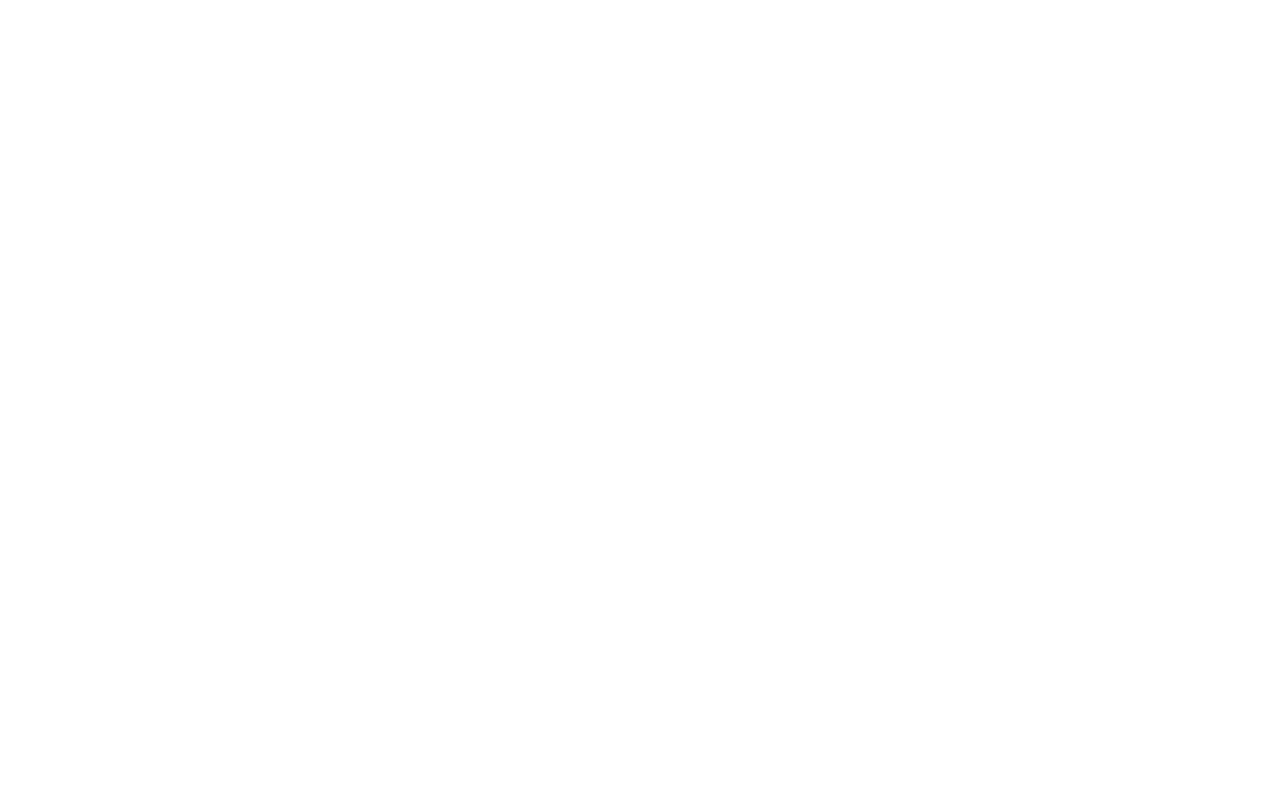
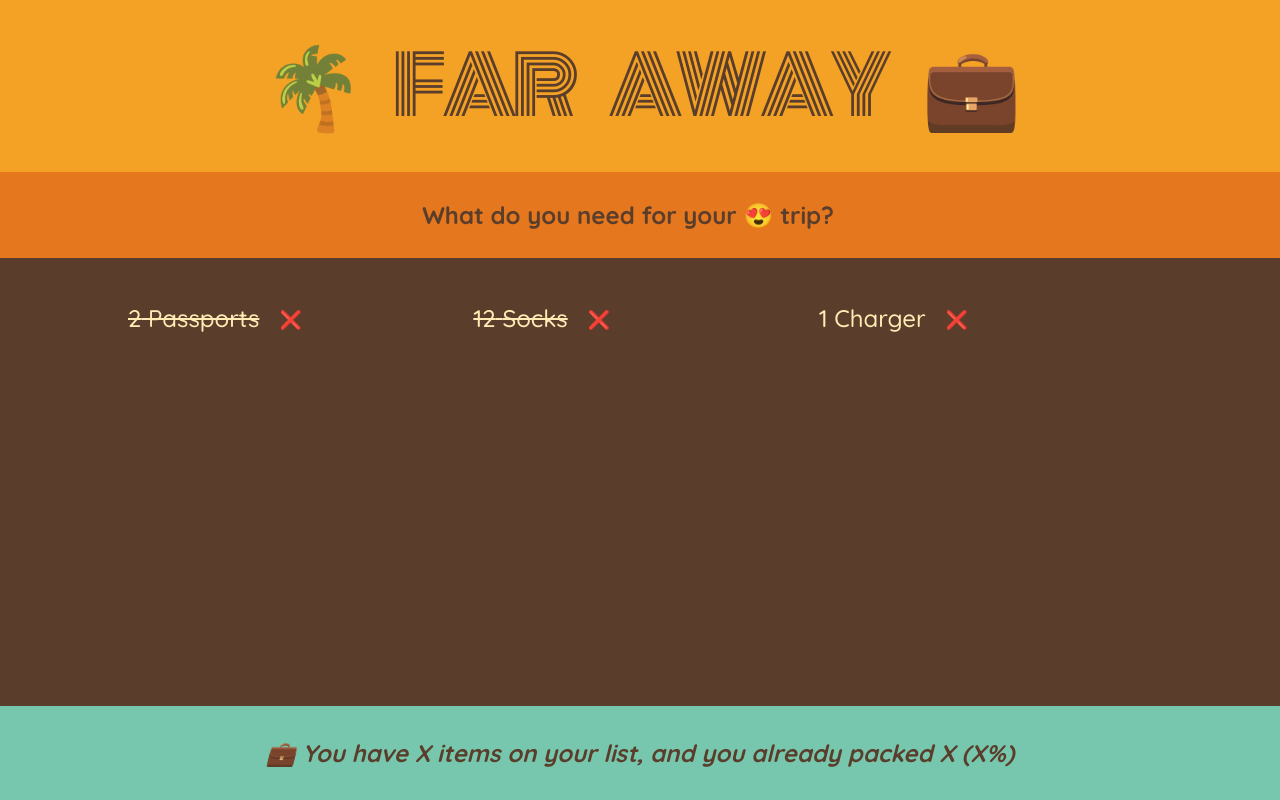
Before and after one commit to mker/ultimate-react-course, a React (Create React App) app in the folder 05-travel-list/: page / in a window 1280 px wide. Built offline with nearby package versions, Linux system fonts and the light colour scheme.

Commit message:
Add page layout, packing items list

```diff
--- a/05-travel-list/src/App.js
+++ b/05-travel-list/src/App.js
@@ -1 +1,60 @@
-export default function App() {}
+const initialItems = [
+  { id: 1, description: "Passports", quantity: 2, packed: true },
+  { id: 2, description: "Socks", quantity: 12, packed: true },
+  { id: 2, description: "Charger", quantity: 1, packed: false },
+];
+
+export default function App() {
+  return (
+    <div className="app">
+      <Logo />
+      <Form />
+      <PackingList />
+      <Stats />
+    </div>
+  );
+}
+
+function Logo() {
+  return <h1>🌴 Far Away 💼</h1>;
+}
+
+function Form() {
+  return (
+    <div className="add-form">
+      <h3>What do you need for your 😍 trip?</h3>
+      <form action=""></form>
+    </div>
+  );
+}
+
+function PackingList() {
+  return (
+    <div className="list">
+      <ul>
+        {initialItems.map((item) => (
+          <Item item={item} />
+        ))}
+      </ul>
+    </div>
+  );
+}
+
+function Item({ item }) {
+  return (
+    <li>
+      <span style={item.packed ? { textDecoration: "line-through" } : {}}>
+        {item.quantity} {item.description}
+      </span>
+      <button>❌</button>
+    </li>
+  );
+}
+
+function Stats() {
+  return (
+    <footer className="stats">
+      <em>💼 You have X items on your list, and you already packed X (X%) </em>
+    </footer>
+  );
+}
--- a/05-travel-list/src/index.css
+++ b/05-travel-list/src/index.css
@@ -1,10 +1,3 @@
-/*
-const initialItems = [
-  { id: 1, description: "Passports", quantity: 2, packed: false },
-  { id: 2, description: "Socks", quantity: 12, packed: false },
-];
-*/
-
 @import url("https://fonts.googleapis.com/css2?family=Monoton&family=Quicksand:wght@500;700&display=swap");
 
 * {
@@ -101,7 +94,7 @@
 .list ul {
   list-style: none;
   width: 80%;
-  overflow: scroll;
+  /* overflow: scroll; */
 
   display: grid;
   grid-template-columns: repeat(auto-fit, minmax(250px, 1fr));
```
